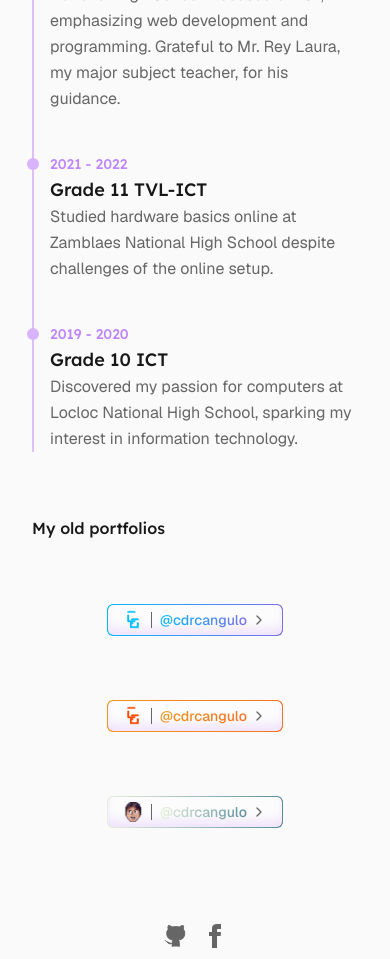
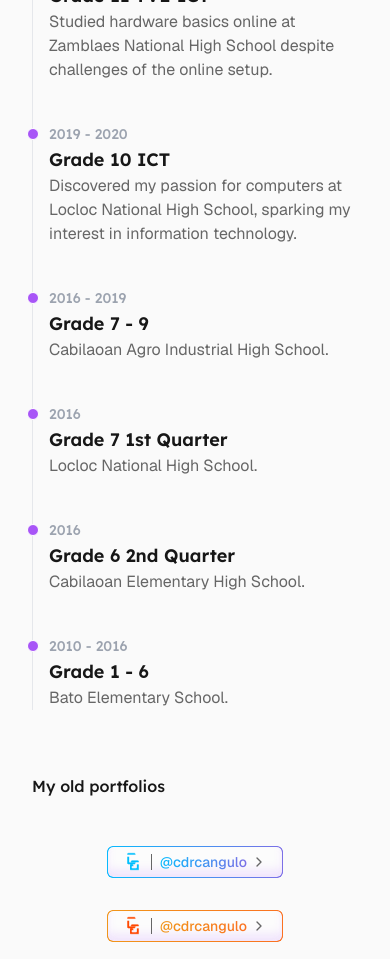
Before and after one commit to cedricangulo/portfolio, a Next.js app: page /about in a window 390 px wide. Shown: the part 2120-3079 px from the top of the page. Built offline with nearby package versions, Linux system fonts and the light colour scheme; a web font is replaced by a local one.

Commit message:
extended timeline

```diff
--- a/src/app/about/page.tsx
+++ b/src/app/about/page.tsx
@@ -73,7 +73,7 @@ export default function AboutPage() {
 				<h2 className={`${lexend.className} oldport-header pri-text`}>My old portfolios</h2>
 				<div className='flex items-center flex-col md:flex-row gap-0 md:gap-4 my-8'>
 					<AnnButton
-						className='my-8 md:my-0'
+						className='my-4 md:my-0'
 						href='https://cedangulo.vercel.app/'
 						icon={
 							<Image
@@ -89,7 +89,7 @@ export default function AboutPage() {
 						to='#af4edc'
 					/>
 					<AnnButton
-						className='my-8 md:my-0'
+						className='my-4 md:my-0'
 						href='https://bryanangulo.vercel.app/'
 						icon={
 							<Image
@@ -105,7 +105,7 @@ export default function AboutPage() {
 						to='#ff6224'
 					/>
 					<AnnButton
-						className='my-8 md:my-0'
+						className='my-4 md:my-0'
 						href='https://cedbry.vercel.app/'
 						icon={
 							<Image
--- a/src/components/about/about-meta.ts
+++ b/src/components/about/about-meta.ts
@@ -25,6 +25,26 @@ const timeline: TTimeline = [
 		time: '2019 - 2020',
 		title: 'Grade 10 ICT',
 		text: 'Discovered my passion for computers at Locloc National High School, sparking my interest in information technology.',
+	},
+	{
+		time: '2016 - 2019',
+		title: 'Grade 7 - 9',
+		text: 'Cabilaoan Agro Industrial High School.',
+	},
+	{
+		time: '2016',
+		title: 'Grade 7 1st Quarter',
+		text: 'Locloc National High School.',
+	},
+	{
+		time: '2016',
+		title: 'Grade 6 2nd Quarter',
+		text: 'Cabilaoan Elementary High School.',
+	},
+	{
+		time: '2010 - 2016',
+		title: 'Grade 1 - 6',
+		text: 'Bato Elementary School.',
 	},
 ];
 
--- a/src/components/about/about.css
+++ b/src/components/about/about.css
@@ -39,7 +39,7 @@
 }
 
 .tag {
-	@apply leading-none rounded-lg text-[#666666] dark:text-[#a1a1a1] border border-gray-400 hover:text-purple-700 hover:bg-purple-200 hover:border-purple-600 dark:border-gray-500 dark:hover:border-purple-500 dark:hover:text-purple-300 dark:hover:bg-purple-600/20 hover:scale-[1.035] active:scale-[0.99] transition-all;
+	@apply text-sm flex items-center gap-1 cursor-pointer px-3 py-2 bg-purple-300/20 dark:bg-purple-100/30 leading-none rounded-lg border border-gray-400 hover:text-purple-700 hover:bg-purple-200 hover:border-purple-600 dark:border-gray-500 dark:hover:border-purple-500 dark:hover:text-purple-300 dark:hover:bg-purple-600/20 hover:scale-[1.035] active:scale-[0.99] transition-all;
 }
 
 .timeline-wrapper {
--- a/src/components/about/about.tsx
+++ b/src/components/about/about.tsx
@@ -1,5 +1,4 @@
 import React from 'react';
-import { cn } from '@/lib/utils';
 import { lexend } from '@/lib/fonts';
 import { GeistMono } from 'geist/font/mono';
 import { Skills, timeline } from './about-meta';
@@ -15,7 +14,7 @@ const FeaturedSkills = () => (
 			return (
 				<div
 					key={index}
-					className='flex gap-2 cursor-pointer tag py-2 px-4 pri-text bg-purple-300/20 dark:bg-purple-300/30'
+					className='tag pri-text'
 				>
 					<svg
 						style={{ fill: s.fill }}
@@ -36,18 +35,20 @@ const FeaturedSkills = () => (
 FeaturedSkills.displayName = 'FeaturedSkills';
 
 const Timeline = () => (
-	<ol className='relative border-s-2 border-purple-400/50'>
+	<ol className='relative border-s border-gray-200 dark:border-gray-700'>
 		{timeline.map((list, index) => (
 			<li
+				key={index}
 				className='mb-10 ms-4'
-				key={index}
 			>
-				<div className='absolute w-3 h-3 rounded-full mt-1.5 -start-[.45rem] bg-purple-300 dark:bg-purple-500'></div>
-				<time className={cn(lexend.className, 'mb-1 text-sm font-normal leading-none accent100')}>
+				<div className='absolute w-3 h-3 bg-purple-500 dark:bg-purple-400 rounded-full mt-1.5 -start-1.5 border border-white dark:border-gray-900'></div>
+				<time
+					className={`${lexend.className} mb-1 text-sm font-normal leading-none text-gray-400 dark:text-gray-500`}
+				>
 					{list.time}
 				</time>
-				<h3 className={cn(lexend.className, 'pri-text text-lg font-medium')}>{list.title}</h3>
-				<p className='mb-4 paragraph sec-text'>{list.text}</p>
+				<h3 className={`${lexend.className} text-lg font-semibold pri-text`}>{list.title}</h3>
+				<p className='text-base font-normal sec-text'>{list.text}</p>
 			</li>
 		))}
 	</ol>
--- a/src/components/about/interface/about.ts
+++ b/src/components/about/interface/about.ts
@@ -1,7 +1,7 @@
 export type TTimeline = {
 	time: string;
 	title: string;
-	text: string;
+	text?: string;
 }[];
 
 export type TSkills = {
--- a/src/components/shared/nav/theme-switcher.tsx
+++ b/src/components/shared/nav/theme-switcher.tsx
@@ -27,7 +27,10 @@ export function ThemeSwitch() {
 					<span className='sr-only'>Toggle theme</span>
 				</Button>
 			</DropdownMenuTrigger>
-			<DropdownMenuContent align='end' className='bg-neutral-50 dark:bg-black'>
+			<DropdownMenuContent
+				align='end'
+				className='bg-white dark:bg-neutral-950 shadow-black/10 shadow-md border-2 border-[#ebebeb] dark:border-[#333]'
+			>
 				<DropdownMenuItem onClick={() => setTheme('light')}>Light</DropdownMenuItem>
 				<DropdownMenuItem onClick={() => setTheme('dark')}>Dark</DropdownMenuItem>
 				<DropdownMenuItem onClick={() => setTheme('system')}>System</DropdownMenuItem>
```
